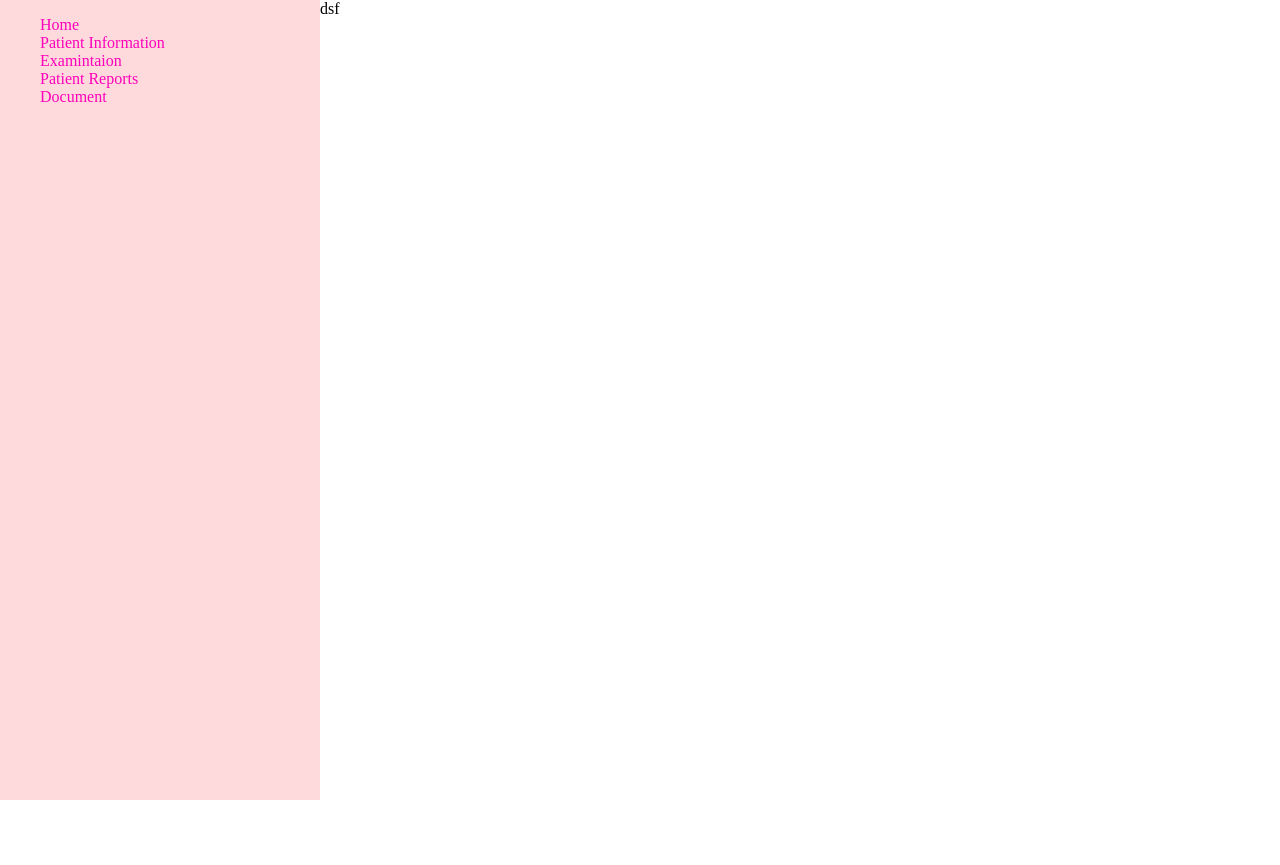
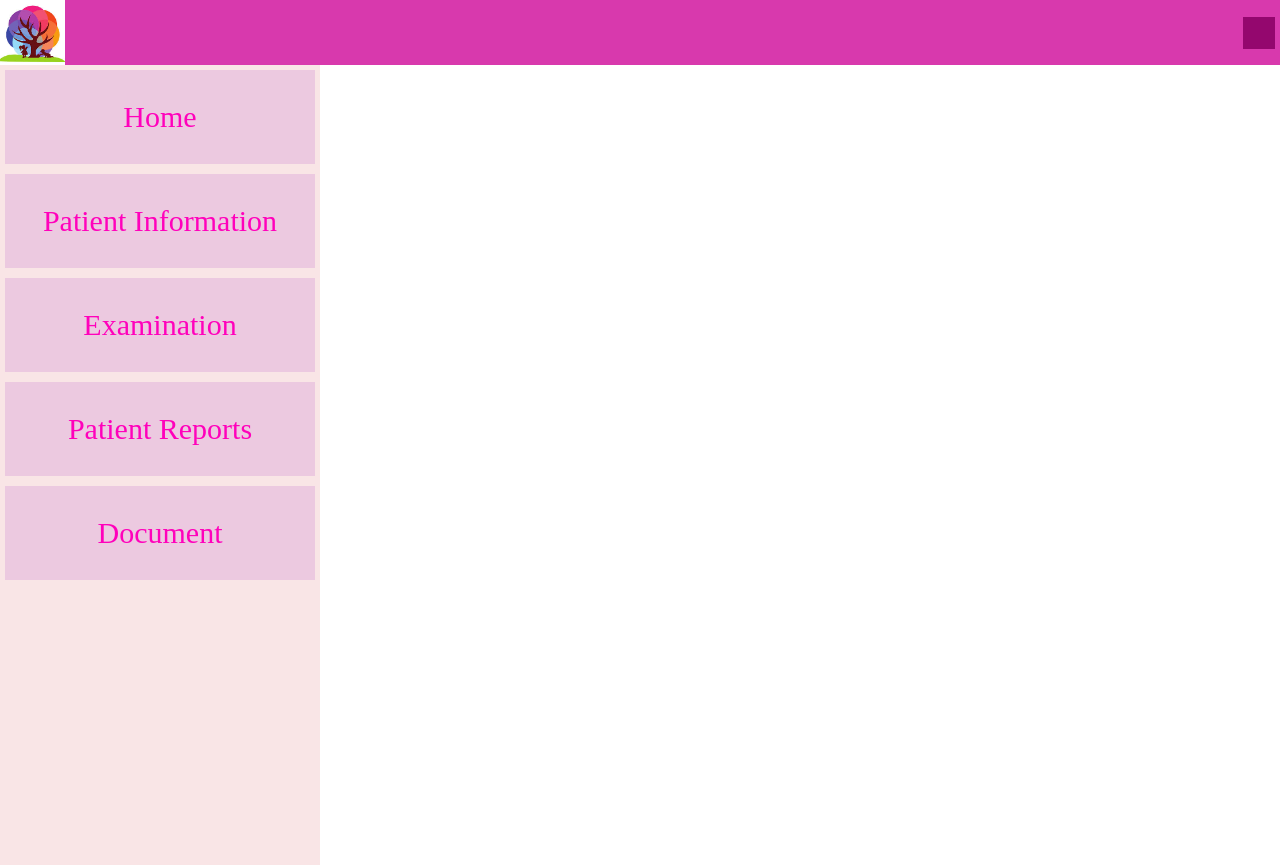
Before and after one commit to Vimalmr/children-hospital-project, a React (Vite) app in the folder client/: page /sidebar in a window 1280 px wide. Before the commit the page ends 800 px from the top, so only its background shows below. Built offline with nearby package versions, Linux system fonts and the light colour scheme; no server answers.

Commit message:
added css to sidebar and simple route

```diff
--- a/client/package.json
+++ b/client/package.json
@@ -13,7 +13,8 @@
     "axios": "^1.6.8",
     "react": "^18.2.0",
     "react-dom": "^18.2.0",
-    "react-router-dom": "^6.22.3"
+    "react-router-dom": "^6.22.3",
+    "run": "^1.5.0"
   },
   "devDependencies": {
     "@types/react": "^18.2.66",
--- a/client/src/App.jsx
+++ b/client/src/App.jsx
@@ -5,6 +5,7 @@ import Signup from "./components/signup/Signup";
 import Header from "./components/header/Header";
 import Sidebar from "./components/sidebar/Sidebar";
 import { UserContextProvider } from "./components/Usercontext";
+import PatientReports from "./components/Patient Reports/PatientReports";
 
 axios.defaults.withCredentials = true;
 axios.defaults.baseURL = 'http://localhost:8619';
@@ -19,6 +20,7 @@ function App() {
         <Route path="/login" element={<Login />} />
         <Route path="/header" element={<Header />} />
         <Route path="/sidebar" element={<Sidebar />} />
+        <Route path="/patient_reports" element={<PatientReports />}/>
       </Routes>
       </Router>
     </UserContextProvider>
--- /dev/null
+++ b/client/src/components/Patient Reports/PatientReports.jsx
@@ -0,0 +1,15 @@
+import React from 'react'
+import style7 from './PatientReports.module.css'
+
+const PatientReports = () => {
+  return (
+    <div>
+      <div className={style7.container}>
+        <button>Report Details</button>
+        <button>Report Entry</button>
+      </div>
+    </div>
+  )
+}
+
+export default PatientReports
--- /dev/null
+++ b/client/src/components/Patient Reports/PatientReports.module.css
@@ -0,0 +1,7 @@
+.container {
+    background-color: aqua;
+    display: grid;
+    grid-template-columns: repeat(2, minmax(0, 1fr));
+    margin-left: auto;
+    margin-right: auto;
+}
--- a/client/src/components/sidebar/Sidebar.jsx
+++ b/client/src/components/sidebar/Sidebar.jsx
@@ -1,18 +1,32 @@
+import Header from '../header/Header';
 import style6 from './Sidebar.module.css';
+import PatientReports from '../Patient Reports/PatientReports';
+import { useState } from 'react';
 
-function Sidebar(){
+function Sidebar() {
+    const [activeComponent, setActiveComponent] = useState('home');
+
+    const renderComponent = () =>{
+        switch(activeComponent){
+            case 'patient_reports':
+                return <PatientReports />;
+        }
+    }
     return (
         <>
+            <Header />
             <div className={style6.container}>
                 <ul className={style6.ulist}>
-                    <li><a href="#">Home</a></li>
-                    <li><a href="#">Patient Information</a></li>
-                    <li><a href="#">Examintaion</a></li>
-                    <li><a href="#">Patient Reports</a></li>
-                    <li><a href="#">Document</a></li>
+                <li><a href="#home" onClick={() => setActiveComponent('home')}>Home</a></li>
+                <li><a href="#patient_information" onClick={() => setActiveComponent('patient_information')}>Patient Information</a></li>
+                <li><a href="#examination" onClick={() => setActiveComponent('examination')}>Examination</a></li>
+                <li><a href="#patient_reports" onClick={() => setActiveComponent('patient_reports')}>Patient Reports</a></li>
+                <li><a href="#document" onClick={() => setActiveComponent('document')}>Document</a></li>
                 </ul>
             </div>
-            <p>dsf</p>
+            <div>
+                {renderComponent()}
+            </div>
         </>
     );
 }
--- a/client/src/components/sidebar/Sidebar.module.css
+++ b/client/src/components/sidebar/Sidebar.module.css
@@ -1,19 +1,42 @@
-.container{
+.container {
     float: left;
     width: 25%;
     height: 100vh;
-    background: rgb(255, 218, 220);
+    background: rgb(249, 229, 230);
 }
 
-p{
+p {
     margin: 0;
 }
 
-.ulist{
+.ulist {
     list-style: none;
+    padding: 0;
+    margin: 0;
 }
 
-a{
+li {
+    padding: 30px;
+    background: rgb(236, 201, 224);
+    border-color: rgb(249, 229, 230);
+    border-width: 5px;
+    border-style: solid;
+    text-align: center;
+}
+
+a {
+    font-size: 30px;
     text-decoration: none;
-    color: rgb(255,1,187);
+    color: rgb(255, 1, 187);
 }
+
+link {
+
+    font-size: 30px;
+    text-decoration: none;
+    color: rgb(255, 1, 187);
+}
+
+li:hover {
+    font-weight: bold;
+}
```
Also changed, not shown: 1 other file (tests, documents, lock files or other folders).
